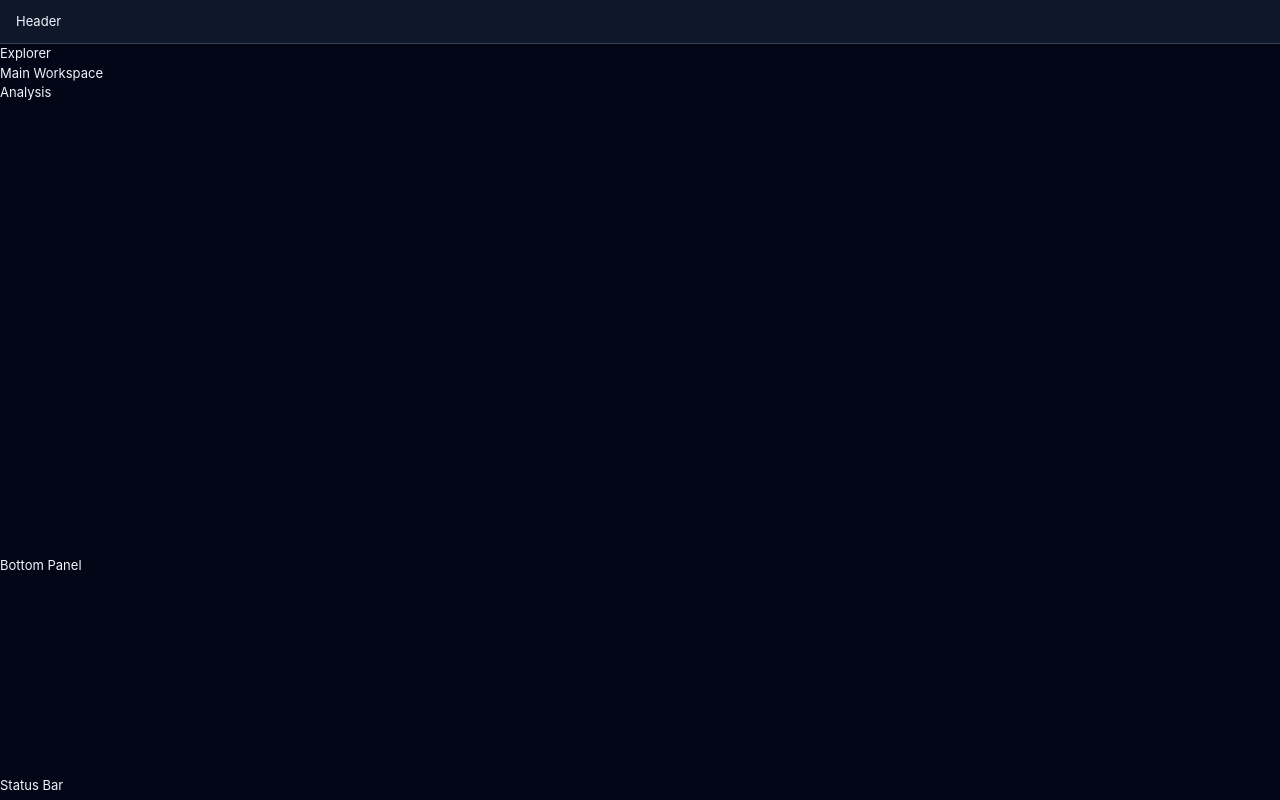
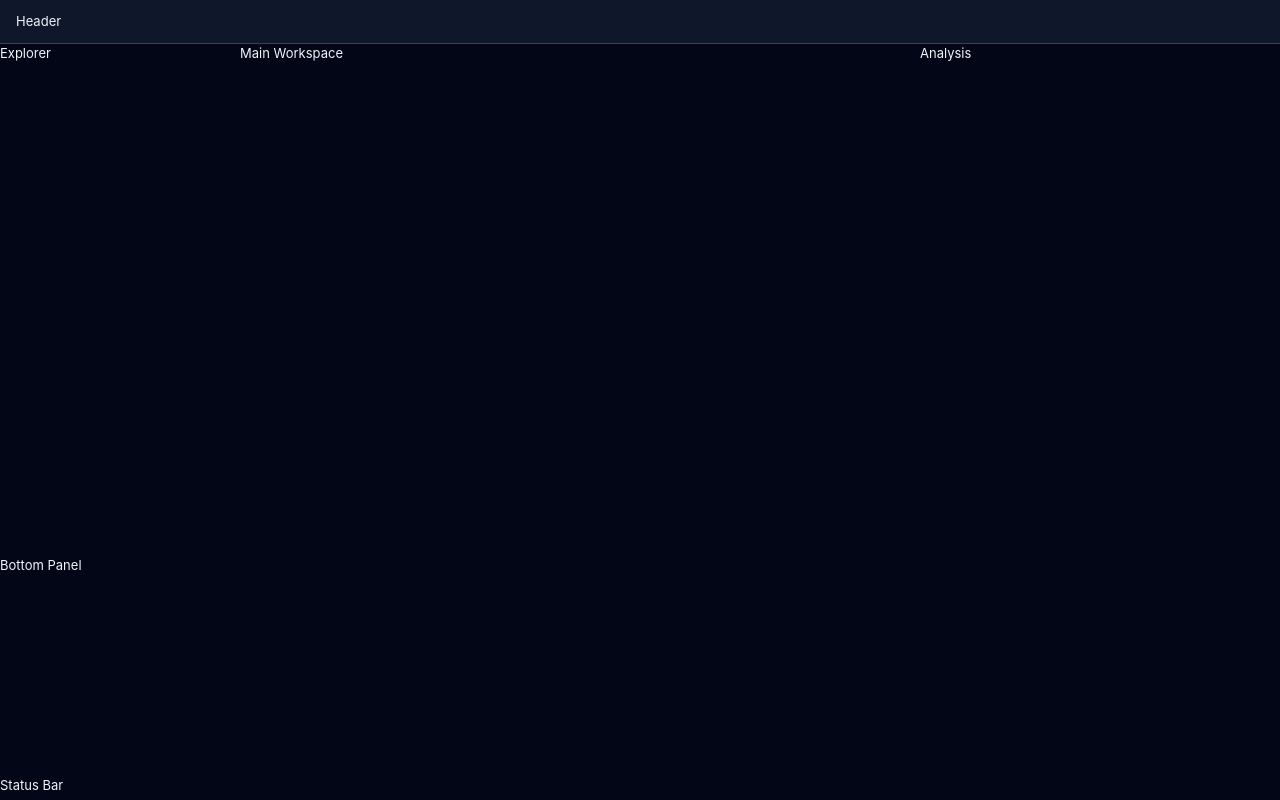
Before and after one commit to nilaysardar04042001/JavaScript-Notebook, a React (Vite) app in the folder frontend/: page / in a window 1280 px wide. Built offline with nearby package versions, Linux system fonts and the light colour scheme.

Commit message:
feat: add MainWorkspace layout component

```diff
--- a/frontend/src/App.tsx
+++ b/frontend/src/App.tsx
@@ -1,5 +1,6 @@
 import { AppShell } from './components/layout/AppShell'
 import { Header } from './components/layout/Header'
+import { MainWorkspace } from './components/layout/MainWorkspace'
 // import './App.css'
 
 function App() {
@@ -9,19 +10,11 @@ function App() {
         Header
       </Header>
 
-      <main className="app-shell__main">
-        <aside className="app-shell__explorer">
-          Explorer
-        </aside>
-
-        <section className="app-shell__workspace">
-          Main Workspace
-        </section>
-
-        <aside className="app-shell__analysis">
-          Analysis
-        </aside>
-      </main>
+      <MainWorkspace>
+        <aside>Explorer</aside>
+        <section>Main Workspace</section>
+        <aside>Analysis</aside>
+      </MainWorkspace>
 
       <section className="app-shell__bottom-panel">
         Bottom Panel
--- /dev/null
+++ b/frontend/src/components/layout/MainWorkspace/MainWorkspace.css
@@ -0,0 +1,26 @@
+/*
+ * JavaScript Notebook
+ * MainWorkspace
+ *
+ * Stage 8.4.3 — Main Workspace Container
+ */
+
+.jn-main-workspace {
+  display: grid;
+
+  grid-template-columns:
+    var(--jn-explorer-width-default)
+    minmax(0, 1fr)
+    var(--jn-analysis-width-default);
+
+  min-width: 0;
+  min-height: 0;
+
+  width: 100%;
+  height: 100%;
+
+  overflow: hidden;
+
+  background: var(--jn-color-app-background);
+  color: var(--jn-color-text);
+}
--- /dev/null
+++ b/frontend/src/components/layout/MainWorkspace/MainWorkspace.tsx
@@ -0,0 +1,18 @@
+import type { HTMLAttributes, PropsWithChildren } from 'react'
+import './MainWorkspace.css'
+
+export type MainWorkspaceProps = PropsWithChildren<HTMLAttributes<HTMLElement>>
+
+export function MainWorkspace({
+  children,
+  className,
+  ...props
+}: MainWorkspaceProps) {
+  const classes = ['jn-main-workspace', className].filter(Boolean).join(' ')
+
+  return (
+    <main className={classes} {...props}>
+      {children}
+    </main>
+  )
+}
--- /dev/null
+++ b/frontend/src/components/layout/MainWorkspace/index.ts
@@ -0,0 +1,2 @@
+export { MainWorkspace } from './MainWorkspace'
+export type { MainWorkspaceProps } from './MainWorkspace'
```
